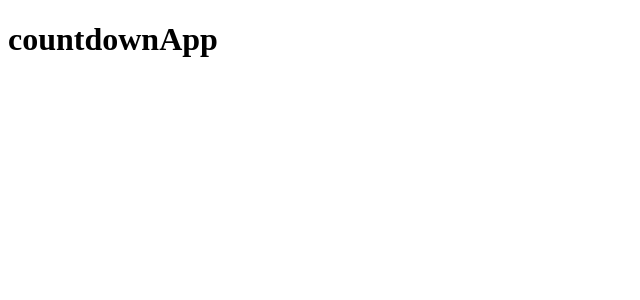
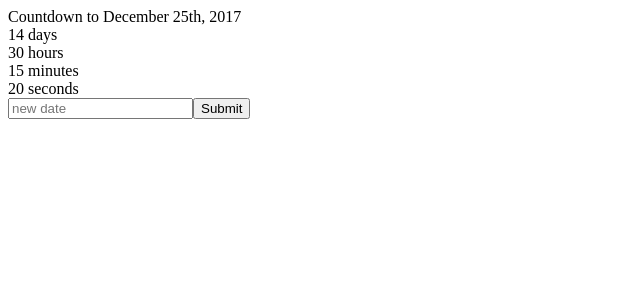
Before and after one commit to joshgressman/countdownApp-in-React, a React (Create React App) app: page / in a window 1280 px wide. Shown: the top 300 px of the page, without its empty margins (0-640 px from the left). Built offline with nearby package versions, Linux system fonts and the light colour scheme.

Commit message:
added component

```diff
--- /dev/null
+++ b/src/App.jsx
@@ -0,0 +1,21 @@
+import React, { Component} from 'react';
+//component is a reusable piece on the ui
+class App extends Component {
+render() {
+  return (
+    <div>
+      <div>Countdown to December 25th, 2017 </div>
+      <div>
+        <div>14 days</div>
+        <div>30 hours</div>
+        <div>15 minutes</div>
+        <div>20 seconds</div>
+      </div>
+      <input placeholder ='new date' />
+      <button>Submit</button>
+    </div>
+  )
+  }
+}
+
+export default App;
--- a/src/index.js
+++ b/src/index.js
@@ -1,6 +1,8 @@
 import React from 'react'; // allows you to use react and all of the components
 import ReactDOM from 'react-dom'; // controls react code on the browser
+import App from './App';
 
 ReactDOM.render(
-<div><h1>countdownApp</h1></div>, document.getElementById('root') //targets id in html displays to DOM
+<App />,
+ document.getElementById('root') //targets id in html displays to DOM
 );
```
